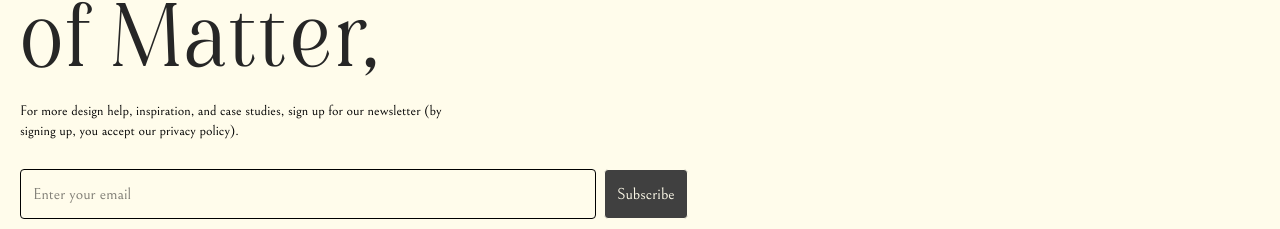
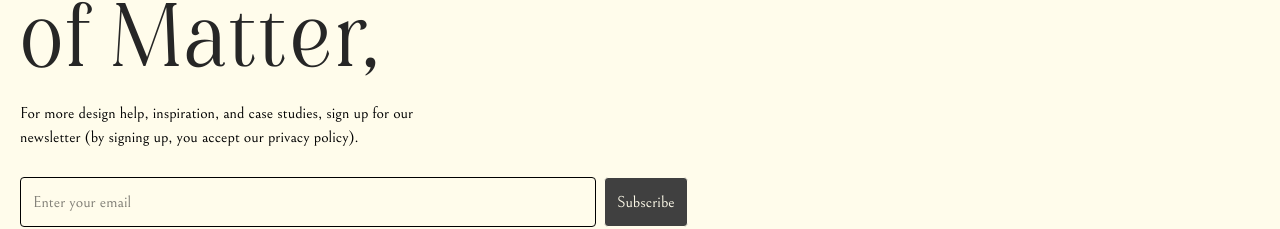
Before and after one commit to joydeep-07/Art-Gallery, a React (Vite) app: page /collections in a window 1280 px wide. Shown: the part 181-410 px from the top of the page. Built offline with nearby package versions, Linux system fonts and the light colour scheme.

Commit message:
Text Updated

```diff
--- a/src/pages/Collections.jsx
+++ b/src/pages/Collections.jsx
@@ -31,7 +31,7 @@ const Collections = () => {
               of Matter,
             </h1>
 
-            <p className="max-w-md text-xs sm:text-sm mt-3">
+            <p className="max-w-md text-md mt-3">
               For more design help, inspiration, and case studies, sign up for
               our newsletter (by signing up, you accept our privacy policy).
             </p>
```
